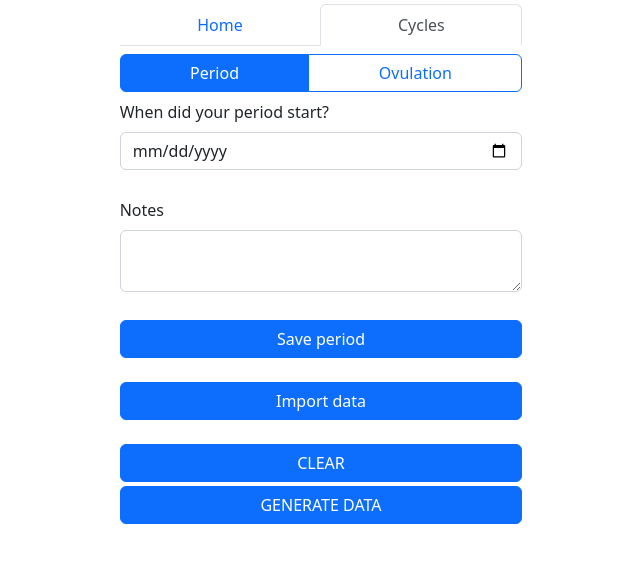
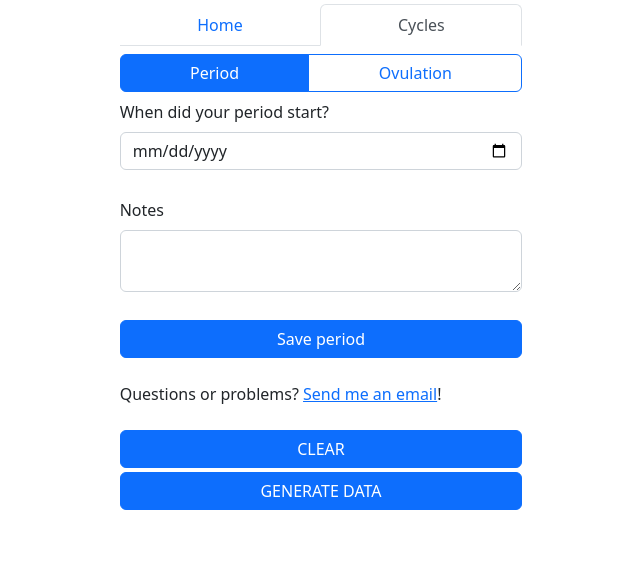
Before and after one commit to osuvaldo90/fried-eggs, a Next.js app: page /cycles in a window 1280 px wide. Shown: the top 562 px of the page, without its empty margins (319-959 px from the left). Built offline with nearby package versions, Linux system fonts and the light colour scheme.

Commit message:
Add contact info remove download data

```diff
--- a/src/app/cycles/page.tsx
+++ b/src/app/cycles/page.tsx
@@ -5,14 +5,13 @@ import { FontAwesomeIcon } from '@fortawesome/react-fontawesome'
 import { differenceInDays, format, parse } from 'date-fns'
 import { Formik, FormikHelpers } from 'formik'
 import _, { capitalize, last } from 'lodash'
-import { ChangeEvent, useCallback, useEffect, useRef, useState } from 'react'
+import { useCallback, useEffect, useState } from 'react'
 import { Button, Fade, ListGroup, Modal } from 'react-bootstrap'
 import * as uuid from 'uuid'
 import * as yup from 'yup'
 
 import { useAppContext } from '../../lib/app-context'
 import { AddLogEntryForm, AddLogEntryFormValues } from '../../lib/components/AddLogEntryForm'
-import { serializeCycleLog } from '../../lib/cycles/data'
 import { calculateDangerZoneFromOvulationDate, makePeriodEventsParams } from '../../lib/cycles/lib'
 import { CycleLogEntry, isPeriod, logEntryTypes } from '../../lib/cycles/types'
 
@@ -43,20 +42,12 @@ const Cycles = () => {
     updateDangerZoneEvent,
   } = useAppContext()
   const [showSavedToast, setShowSavedToast] = useState(false)
-  const [downloadUrl, setDownloadUrl] = useState<string | undefined>()
-  const importDataFileRef = useRef<HTMLInputElement | null>(null)
-  const downloadDataRef = useRef<HTMLAnchorElement>(null)
   const [lastEntry, setLastEntry] = useState<CycleLogEntry>()
   const [showConnectGoogleModal, setShowConnectGoogleModal] = useState(false)
   const [creatingCalendar, setCreatingCalendar] = useState(false)
   const [nextAction, setNextAction] = useState<
     'create-calendar' | 'create-period-events' | 'update-danger-zone-event'
   >()
-
-  useEffect(() => {
-    const blob = new Blob([serializeCycleLog(cycleLog)], { type: 'application/octet-stream' })
-    setDownloadUrl(URL.createObjectURL(blob))
-  }, [cycleLog])
 
   const handleSubmit = useCallback(
     async (
@@ -158,24 +149,6 @@ const Cycles = () => {
     updateDangerZoneEvent,
   ])
 
-  const promptImportDataFile = () => {
-    if (importDataFileRef.current) {
-      importDataFileRef.current.click()
-    }
-  }
-
-  const handleFileUpload = useCallback(
-    async (event: ChangeEvent<HTMLInputElement>) => {
-      const file = event.target.files?.[0]
-      if (file) {
-        const data = await file.text()
-        updateCycleLog({ type: 'import', data })
-        importDataFileRef.current!.value = ''
-      }
-    },
-    [updateCycleLog],
-  )
-
   const handleDeleteLogEntry = useCallback(
     async (logEntryId: string) => {
       const entry = cycleLog.find(({ id }) => id === logEntryId)
@@ -248,36 +221,6 @@ const Cycles = () => {
         </ListGroup>
       )}
 
-      <div className="d-grid">
-        {reversedAndAugmentedHistory.length > 0 && downloadUrl ? (
-          <>
-            <a
-              ref={downloadDataRef}
-              style={{ display: 'none' }}
-              download={`fried-eggs-${new Date().valueOf()}.json`}
-              href={downloadUrl}
-            />
-            <Button
-              onClick={() => {
-                downloadDataRef.current?.click()
-              }}
-            >
-              Download your data
-            </Button>
-          </>
-        ) : (
-          <>
-            <input
-              ref={importDataFileRef}
-              style={{ display: 'none' }}
-              type="file"
-              onChange={handleFileUpload}
-            />
-            <Button onClick={promptImportDataFile}>Import data</Button>
-          </>
-        )}
-      </div>
-
       <Modal show={showConnectGoogleModal} onHide={() => setShowConnectGoogleModal(false)}>
         <Modal.Body>
           Would you like to connect your Google calendar to automatically create danger zone events?
--- a/src/app/layout.tsx
+++ b/src/app/layout.tsx
@@ -54,6 +54,11 @@ const Layout = ({ children }: { children: ReactNode }) => {
               <AppProvider>
                 {children}
 
+                <div>
+                  Questions or problems?{' '}
+                  <a href="mailto:osuvaldo.ramos@gmail.com?subject=Fried Eggs">Send me an email</a>!
+                </div>
+
                 {isDevelopment() && <DevTools className="mt-4 d-grid gap-1" />}
               </AppProvider>
             </Col>
```
